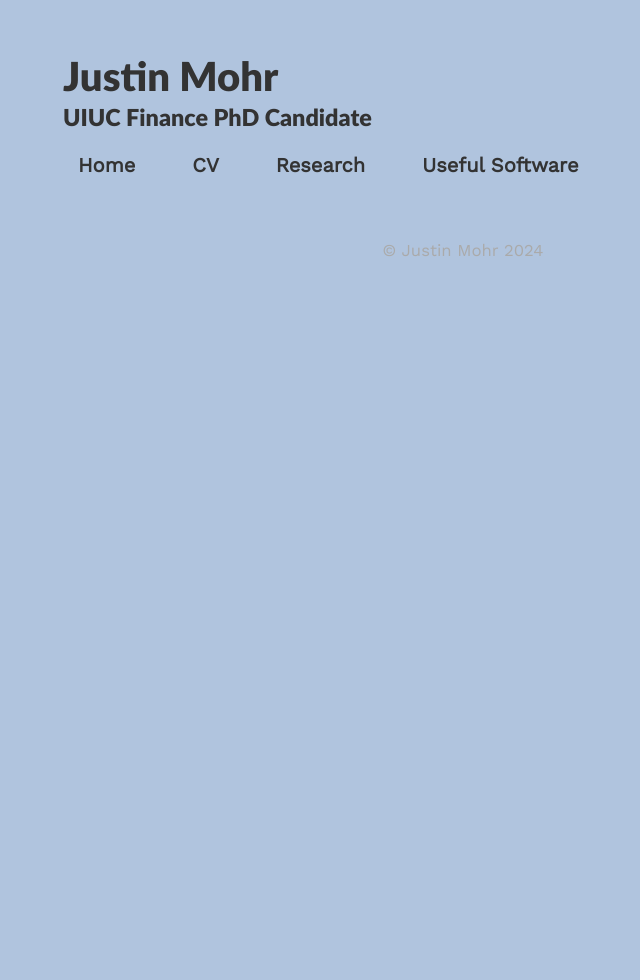
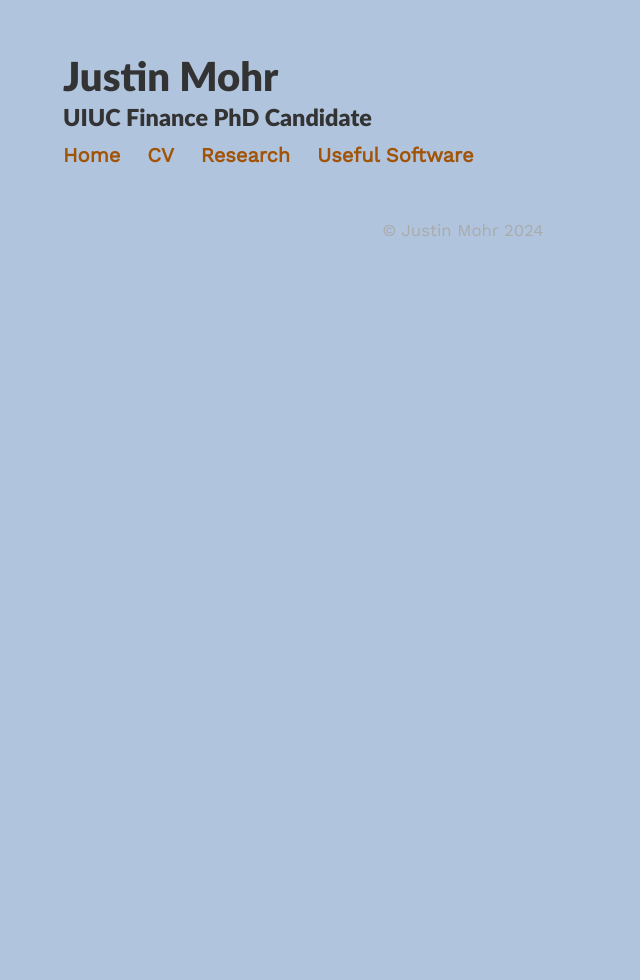
Before and after one commit to justin-mohr/justin-mohr.github.io, a Jekyll site: the page built from archive.html, in a window 1280 px wide. Shown: the whole page, without its empty margins (177-817 px from the left). Built offline with Jekyll 4.4.1, drawn with Linux system fonts in a browser that asks for light colours; nearby versions of some CDN libraries.

Commit message:
Update style.scss

```diff
--- a/assets/css/_sass/style.scss
+++ b/assets/css/_sass/style.scss
@@ -160,45 +160,15 @@
 .divider {
   margin: 1em;
 }
+/* Horizontal scrolling navbar. From: https://iamsteve.me/blog/horizontal-scrolling-responsive-menu */
 .scroll {
+  white-space: nowrap;
   overflow-x: auto;
   -webkit-overflow-scrolling: touch;
-  -ms-overflow-style: -ms-autohiding-scrollbar;
-  display: flex;
-  justify-content: start;
-}
+  -ms-overflow-style: -ms-autohiding-scrollbar; }
 
-.scroll-container {
-  display: flex;
-  flex-wrap: wrap;
-  white-space: nowrap;
-  overflow: hidden; /* Prevents overflowing on the second line */
-}
-
-.scroll a {
-  display: inline-block;
-  padding: 10px 15px;
-  text-decoration: none;
-  color: #333;
-  white-space: nowrap; /* Keeps text from breaking to a new line inside each item */
-}
-
-/* Hide scrollbar */
-.scroll::-webkit-scrollbar {
-  display: none;
-}
-
-@media screen and (max-width: 600px) {
-  .scroll-container {
-    flex-wrap: wrap;
-  }
-
-  .scroll a {
-    min-width: 50%; /* Allows each item to take up to 50% of the width in small screens */
-    flex: 1 1 auto; /* Allows flex items to grow and shrink */
-    white-space: normal; /* Allows text to wrap within each item */
-  }
-}
+/*.scroll::-webkit-scrollbar {
+  display: none; }*/
 
 /* Button */
 .simplebutton {
```
